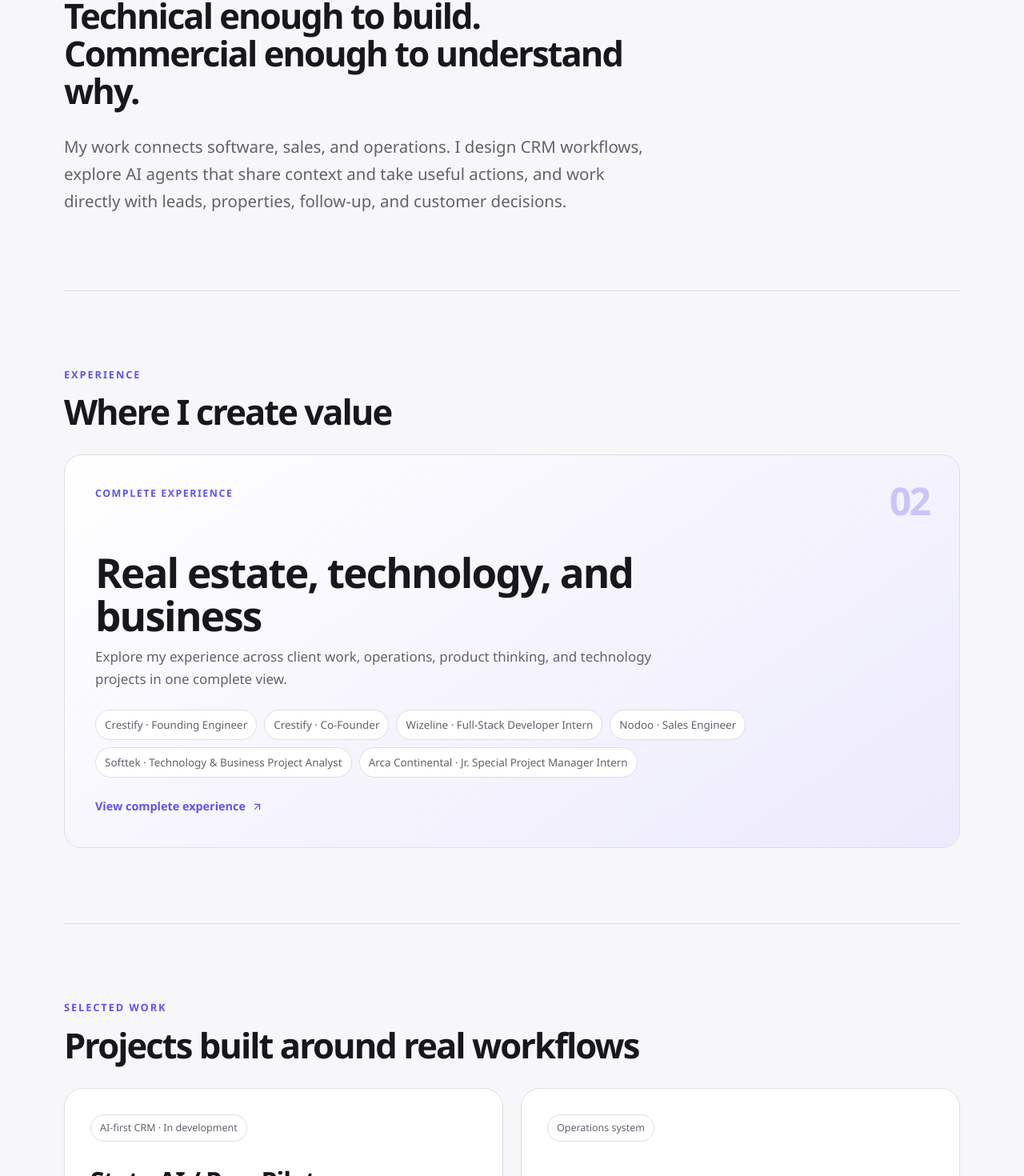
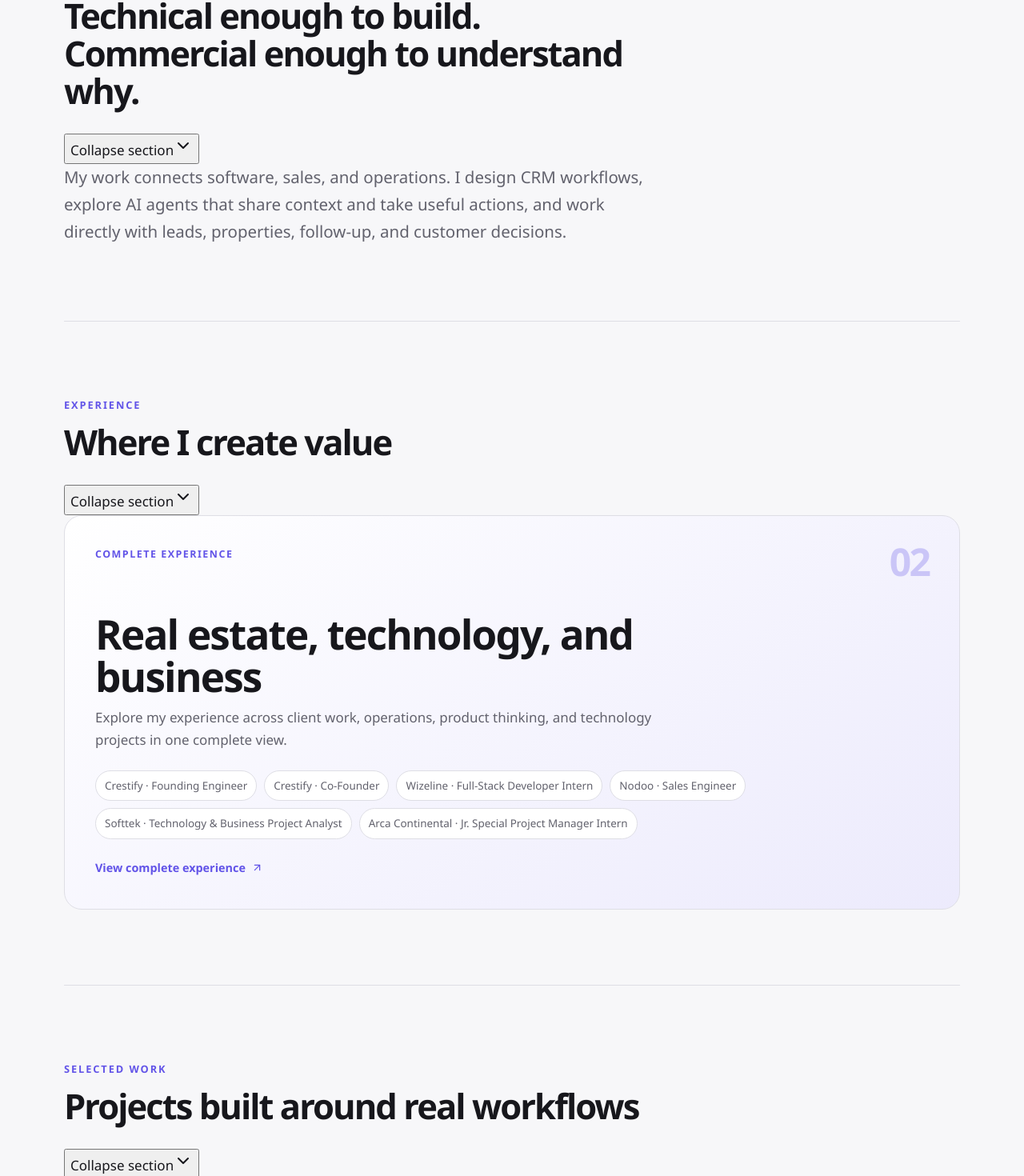
Before and after one commit to h8hyf2rw9y-afk/Portfolio, a React (Vite) app: page / in a window 1280 px wide. Shown: the part 852-2322 px from the top of the page at 80% size. Built offline with nearby package versions, Linux system fonts and the light colour scheme.

Commit message:
Make portfolio sections collapsible

```diff
--- a/src/App.tsx
+++ b/src/App.tsx
@@ -6,6 +6,7 @@ import { AmbientBackground } from "./components/AmbientBackground";
 import { IntroScreen } from "./components/IntroScreen";
 import { LanguageSelector } from "./components/LanguageSelector";
 import { CertificationsSection } from "./components/CertificationsSection";
+import { CollapsibleSection } from "./components/CollapsibleSection";
 import "./styles.css";
 
 export default function App() {
@@ -25,12 +26,12 @@ export default function App() {
 
   return <><AmbientBackground/><IntroScreen visible={showIntro}/><LanguageSelector language={language} onChange={setLanguage}/><main className="shell">
     <header className="hero" id="home"><div className="availability"><span/>{t.available}</div><motion.h1 initial={{opacity:0,y:18}} animate={{opacity:1,y:0}}>Emiliano<br/>González Romo</motion.h1><p className="lede">{t.hero}</p><div className="actions"><a className="button primary" href="#work">{t.view}<ArrowUpRight size={16}/></a><a className="button" href="https://github.com/h8hyf2rw9y-afk" target="_blank" rel="noopener noreferrer">{t.github}<Github size={16}/></a></div></header>
-    <section id="about"><p className="kicker">{t.about}</p><h2>{t.aboutTitle}</h2><p className="body-copy">{t.aboutBody}</p></section>
-    <section id="experience"><p className="kicker">{t.experience}</p><h2>{t.value}</h2><motion.button type="button" className="experience-card experience-card-complete" onClick={()=>setExperienceOpen(true)} initial={{opacity:0,y:18}} whileInView={{opacity:1,y:0}} viewport={{once:true}}><div className="experience-card-header"><span>{language==="en"?"Complete experience":"Experiencia completa"}</span><strong>02</strong></div><div><h3>{language==="en"?"Real estate, technology, and business":"Bienes raíces, tecnología y negocio"}</h3><p>{language==="en"?"Explore my experience across client work, operations, product thinking, and technology projects in one complete view.":"Explora mi experiencia en trabajo con clientes, operaciones, pensamiento de producto y proyectos tecnológicos en una sola vista."}</p><div className="experience-preview-list">{experiences.map(item=><span key={`${item.company}-${item.role.en}`}>{item.company} · {tx(item.role)}</span>)}</div><span className="view-project">{language==="en"?"View complete experience":"Ver experiencia completa"}<ArrowUpRight size={15}/></span></div></motion.button></section>
-    <section id="work"><p className="kicker">{t.work}</p><h2>{t.workTitle}</h2><div className="project-grid">{projects.map((project,index)=><motion.button type="button" className={`project-card ${project.tone}`} key={project.title} initial={{opacity:0,y:20}} whileInView={{opacity:1,y:0}} viewport={{once:true}} transition={{delay:(index%4)*.06}} onClick={()=>setSelectedProject(project)}><span className="tag">{tx(project.label)}</span><div><h3>{project.title}</h3><p>{tx(project.description)}</p><p className="inspiration-preview"><span>{t.inspired}</span>{tx(project.inspiration)}</p><small>{project.stack}</small><span className="view-project">{t.explore}<ArrowUpRight size={15}/></span></div></motion.button>)}</div></section>
-    <section id="skills"><p className="kicker">{t.skills}</p><h2>{t.skillsTitle}</h2><div className="pills">{capabilities.map(item=><span key={item}>{item}</span>)}</div></section>
+    <CollapsibleSection id="about" kicker={t.about} title={t.aboutTitle} language={language}><p className="body-copy">{t.aboutBody}</p></CollapsibleSection>
+    <CollapsibleSection id="experience" kicker={t.experience} title={t.value} language={language}><motion.button type="button" className="experience-card experience-card-complete" onClick={()=>setExperienceOpen(true)} initial={{opacity:0,y:18}} whileInView={{opacity:1,y:0}} viewport={{once:true}}><div className="experience-card-header"><span>{language==="en"?"Complete experience":"Experiencia completa"}</span><strong>02</strong></div><div><h3>{language==="en"?"Real estate, technology, and business":"Bienes raíces, tecnología y negocio"}</h3><p>{language==="en"?"Explore my experience across client work, operations, product thinking, and technology projects in one complete view.":"Explora mi experiencia en trabajo con clientes, operaciones, pensamiento de producto y proyectos tecnológicos en una sola vista."}</p><div className="experience-preview-list">{experiences.map(item=><span key={`${item.company}-${item.role.en}`}>{item.company} · {tx(item.role)}</span>)}</div><span className="view-project">{language==="en"?"View complete experience":"Ver experiencia completa"}<ArrowUpRight size={15}/></span></div></motion.button></CollapsibleSection>
+    <CollapsibleSection id="work" kicker={t.work} title={t.workTitle} language={language}><div className="project-grid">{projects.map((project,index)=><motion.button type="button" className={`project-card ${project.tone}`} key={project.title} initial={{opacity:0,y:20}} whileInView={{opacity:1,y:0}} viewport={{once:true}} transition={{delay:(index%4)*.06}} onClick={()=>setSelectedProject(project)}><span className="tag">{tx(project.label)}</span><div><h3>{project.title}</h3><p>{tx(project.description)}</p><p className="inspiration-preview"><span>{t.inspired}</span>{tx(project.inspiration)}</p><small>{project.stack}</small><span className="view-project">{t.explore}<ArrowUpRight size={15}/></span></div></motion.button>)}</div></CollapsibleSection>
+    <CollapsibleSection id="skills" kicker={t.skills} title={t.skillsTitle} language={language} defaultOpen={false}><div className="pills">{capabilities.map(item=><span key={item}>{item}</span>)}</div></CollapsibleSection>
     <CertificationsSection language={language} />
-    <section id="education"><p className="kicker">{t.education}</p><h2>{t.educationTitle}</h2><div className="timeline"><article><time>{t.graduated}</time><div><h3>{t.degree}</h3><p>Tecnológico de Monterrey · Campus Monterrey</p></div></article><article><time>{t.learning}</time><div><h3>{t.programs}</h3><p>McKinsey Forward · AWS Cloud Foundations · Dell Setting Up Your Sale · Introduction to Generative AI · Jira · CAPM preparation</p></div></article></div></section>
+    <CollapsibleSection id="education" kicker={t.education} title={t.educationTitle} language={language} defaultOpen={false}><div className="timeline"><article><time>{t.graduated}</time><div><h3>{t.degree}</h3><p>Tecnológico de Monterrey · Campus Monterrey</p></div></article><article><time>{t.learning}</time><div><h3>{t.programs}</h3><p>McKinsey Forward · AWS Cloud Foundations · Dell Setting Up Your Sale · Introduction to Generative AI · Jira · CAPM preparation</p></div></article></div></CollapsibleSection>
     <section className="contact" id="contact"><p className="kicker">{t.contact}</p><h2>{t.contactTitle}</h2><p className="body-copy">{t.contactBody}</p><div className="contact-card"><div><span>{t.privateContact}</span><strong>em••••••@gmail.com</strong><p>{t.privateBody}</p></div><button disabled>{t.coming}<Mail size={16}/></button></div></section>
     <footer>© 2026 Emiliano González Romo · {t.copyright}</footer>
   </main>
```
